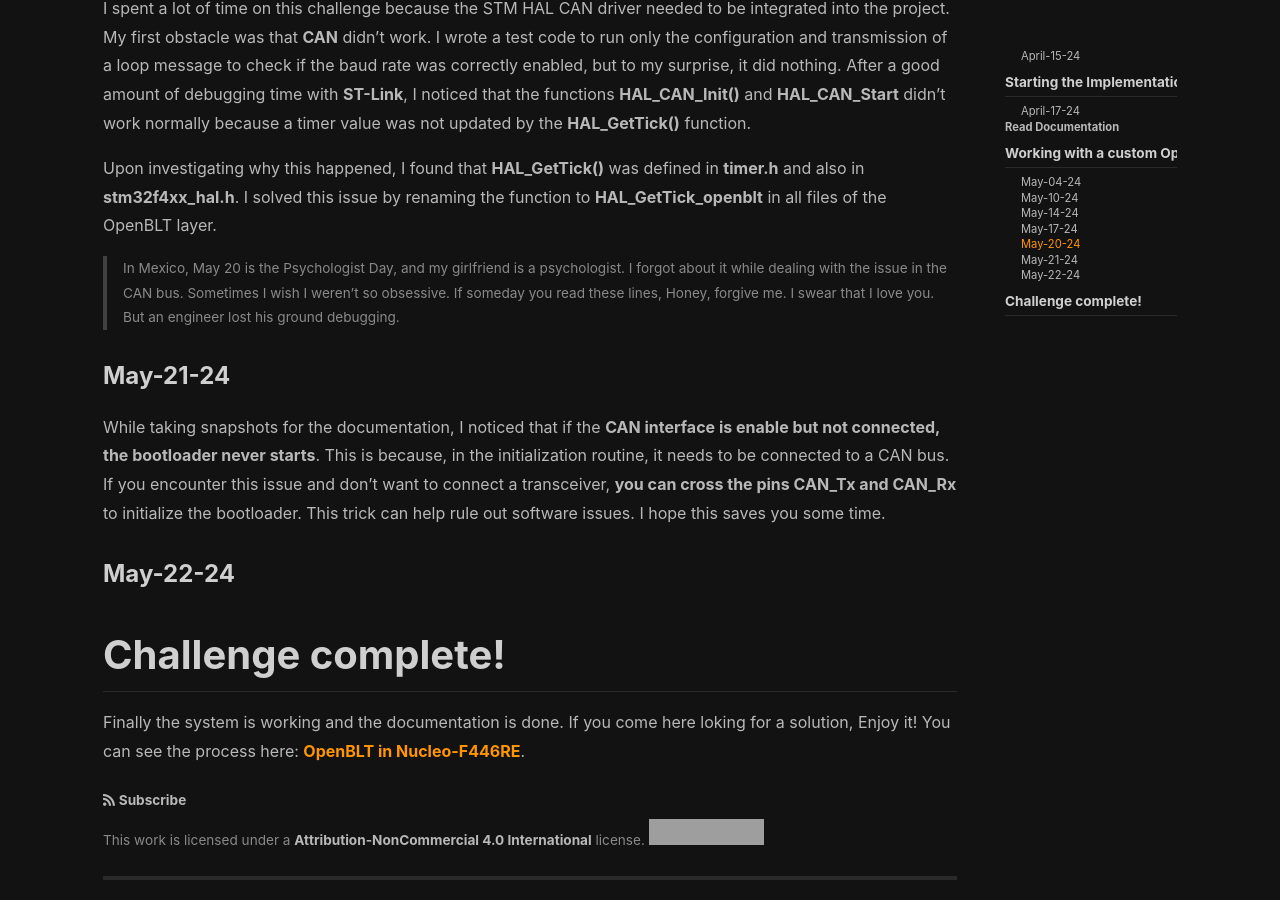
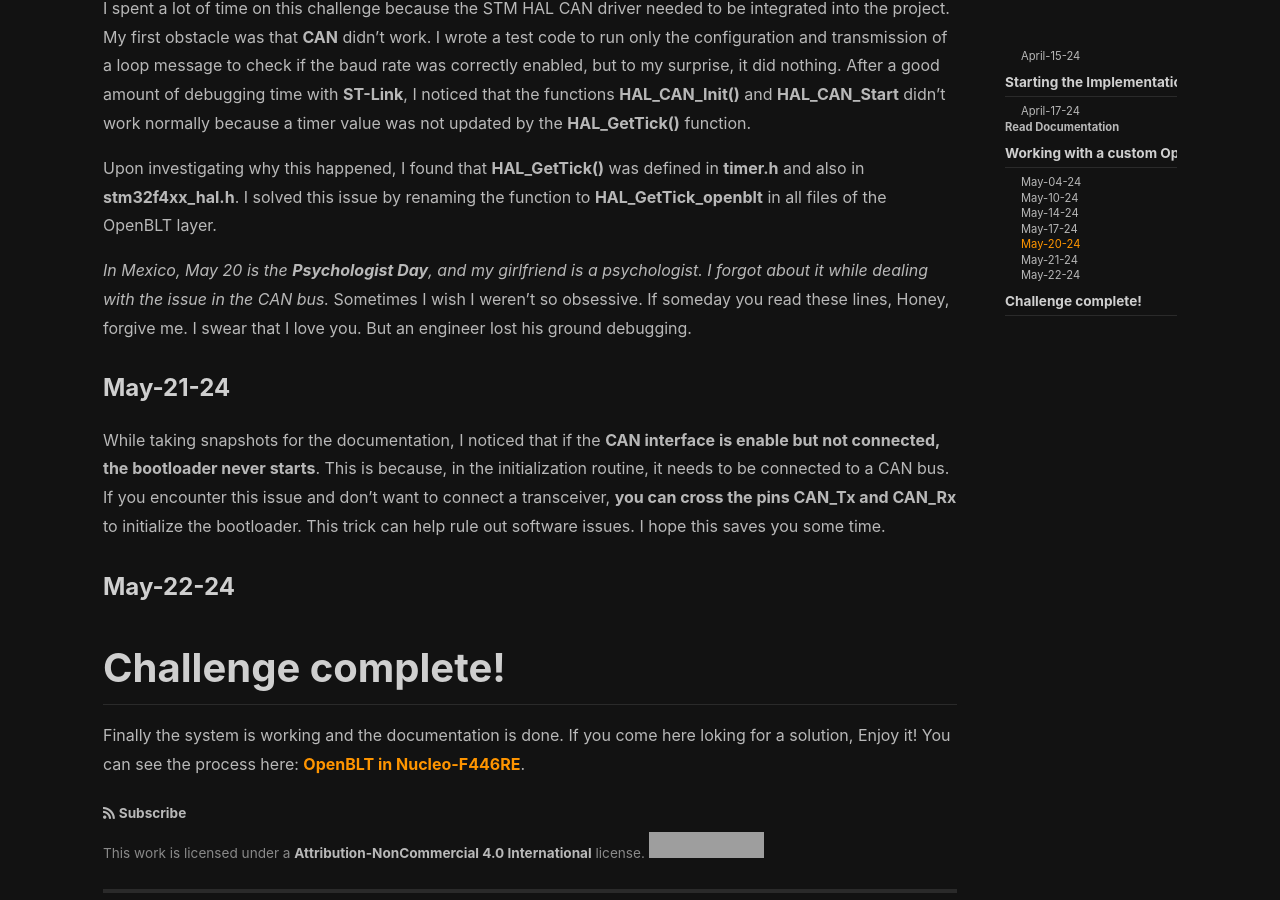
Before and after one commit to razielgdn/risingembeddedmx, a Jekyll site: the page built from projects/_posts/2024-04-15-star-with-openblt-project.md, in a window 1280 px wide and 900 px high, scrolled down 1963 px. Built offline with Jekyll 4.4.1, drawn with Linux system fonts in a browser that asks for light colours; nearby versions of some CDN libraries; comment, search, counter and statistics services are not loaded; grey boxes are pictures that could not be loaded.

Commit message:
Adding linkedin, and X (twitter) to the bottom bar also a fix minor style issue in a post

```diff
--- a/_config.yml
+++ b/_config.yml
@@ -24,14 +24,14 @@
   bio       : Embedded Developer
   email     : octavioraziel.gdn@gmail.com
   facebook  : # "user_name" the last part of your profile url, e.g. https://www.facebook.com/user_name
-  twitter   : # "user_name" the last part of your profile url, e.g. https://twitter.com/user_name
+  twitter   : L31zarGdn  # "user_name" the last part of your profile url, e.g. https://twitter.com/user_name
   weibo     : # "user_id"   the last part of your profile url, e.g. https://www.weibo.com/user_id/profile?...
   googleplus: # "user_id"   the last part of your profile url, e.g. https://plus.google.com/u/0/user_id
   telegram  : # "user_name" the last part of your profile url, e.g. https://t.me/user_name
   medium    : # "user_name" the last part of your profile url, e.g. https://medium.com/user_name
   zhihu     : # "user_name" the last part of your profile url, e.g. https://www.zhihu.com/people/user_name
   douban    : # "user_name" the last part of your profile url, e.g. https://www.douban.com/people/user_name
-  linkedin  : # "user_name" the last part of your profile url, e.g. https://www.linkedin.com/in/user_name
+  linkedin  : octaviorazielgdn # "user_name" the last part of your profile url, e.g. https://www.linkedin.com/in/user_name
   github    : razielgdn/risingembeddedmx
   npm       : # "user_name" the last part of your profile url, e.g. https://www.npmjs.com/~user_name
 
--- a/_data/authors.yml
+++ b/_data/authors.yml
@@ -5,7 +5,7 @@
   bio:
   email: octaviorazielgdn@gmail.com
   facebook  : # "user_name" the last part of your profile url, e.g. https://www.facebook.com/user_name
-  twitter   : l31zar.gdn # "user_name" the last part of your profile url, e.g. https://twitter.com/user_name
+  twitter   : L31zarGdn # "user_name" the last part of your profile url, e.g. https://twitter.com/user_name
   weibo     : # "user_id"   the last part of your profile url, e.g. https://www.weibo.com/user_id/profile?...
   googleplus: # "user_id"   the last part of your profile url, e.g. https://plus.google.com/u/0/user_id
   telegram  : # "user_name" the last part of your profile url, e.g. https://t.me/user_name
--- a/_includes/author-links.html
+++ b/_includes/author-links.html
@@ -37,8 +37,8 @@
     {%- endif -%}
 
     {%- if _author.twitter -%}
-      <li title="{{ _locale_string_follow | replace: '[NAME]', 'Twitter' }}">
-        <a class="button button--circle twitter-button" itemprop="sameAs" href="https://twitter.com/{{ _author.twitter }}" target="_blank">
+      <li title="{{ _locale_string_follow | replace: '[NAME]', 'X' }}">
+        <a class="button button--circle twitter-button" itemprop="sameAs" href="https://x.com/{{ _author.twitter }}" target="_blank">
           <div class="icon">{%- include svg/icon/social/twitter.svg -%}</div>
         </a>
       </li>
--- a/projects/_posts/2024-04-15-star-with-openblt-project.md
+++ b/projects/_posts/2024-04-15-star-with-openblt-project.md
@@ -38,7 +38,7 @@
 
 Upon investigating why this happened, I found that **HAL_GetTick()** was defined in **timer.h** and also in **stm32f4xx_hal.h**. I solved this issue by renaming the function to **HAL_GetTick_openblt** in all files of the OpenBLT layer.
 
-> In Mexico, May 20 is the Psychologist Day, and my girlfriend is a psychologist. I forgot about it while dealing with the issue in the CAN bus. Sometimes I wish I weren't so obsessive. If someday you read these lines, Honey, forgive me. I swear that I love you. But an engineer lost his ground debugging.
+*In Mexico, May 20 is the **Psychologist Day**, and my girlfriend is a psychologist. I forgot about it while dealing with the issue in the CAN bus.* Sometimes I wish I weren't so obsessive. If someday you read these lines, Honey, forgive me. I swear that I love you. But an engineer lost his ground debugging.
 
 ### May-21-24
 While taking snapshots for the documentation, I noticed that if the **CAN interface is enable but not connected, the bootloader never starts**. This is because, in the initialization routine, it needs to be connected to a CAN bus. If you encounter this issue and don't want to connect a transceiver, **you can cross the pins CAN_Tx and CAN_Rx** to initialize the bootloader. This trick can help rule out software issues. I hope this saves you some time.
```
